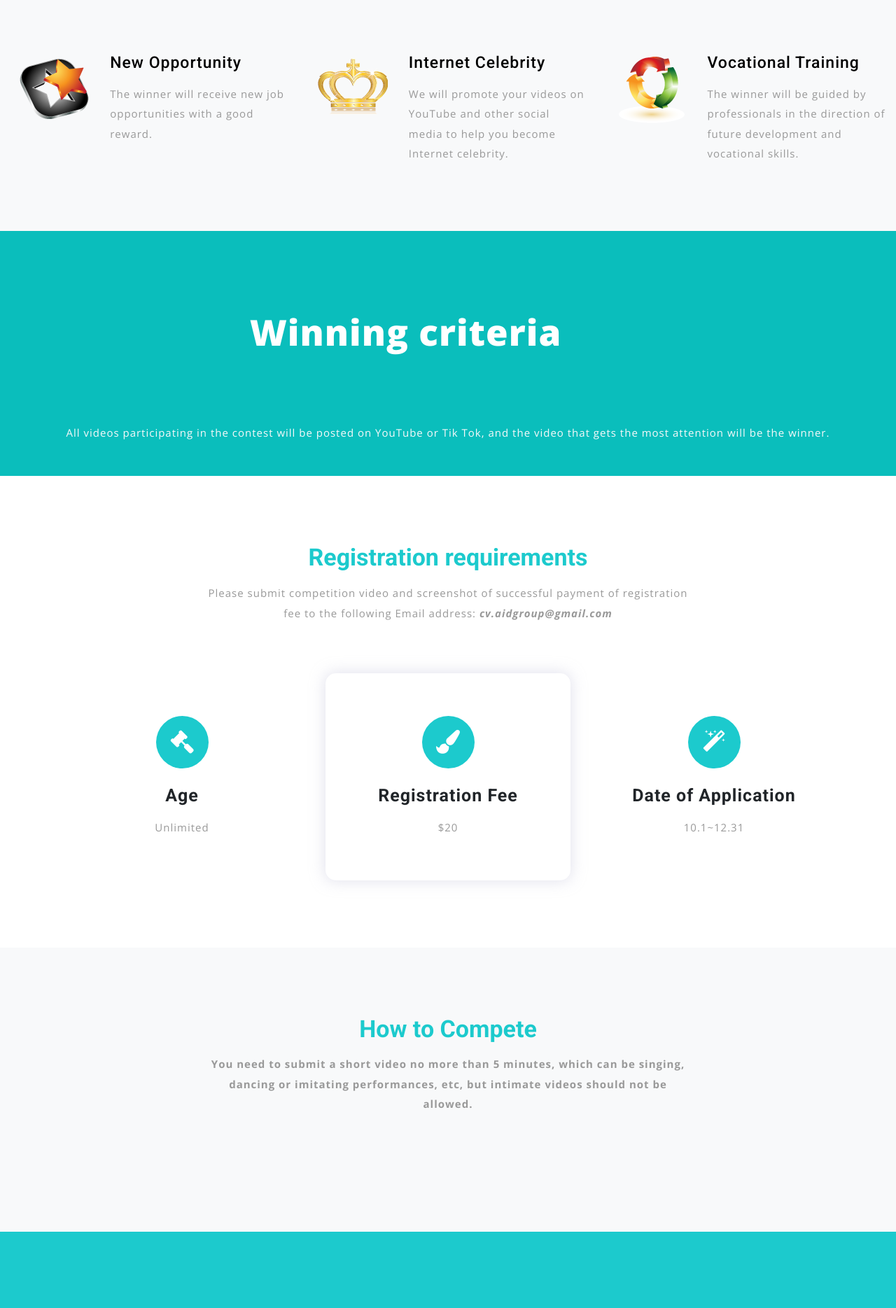
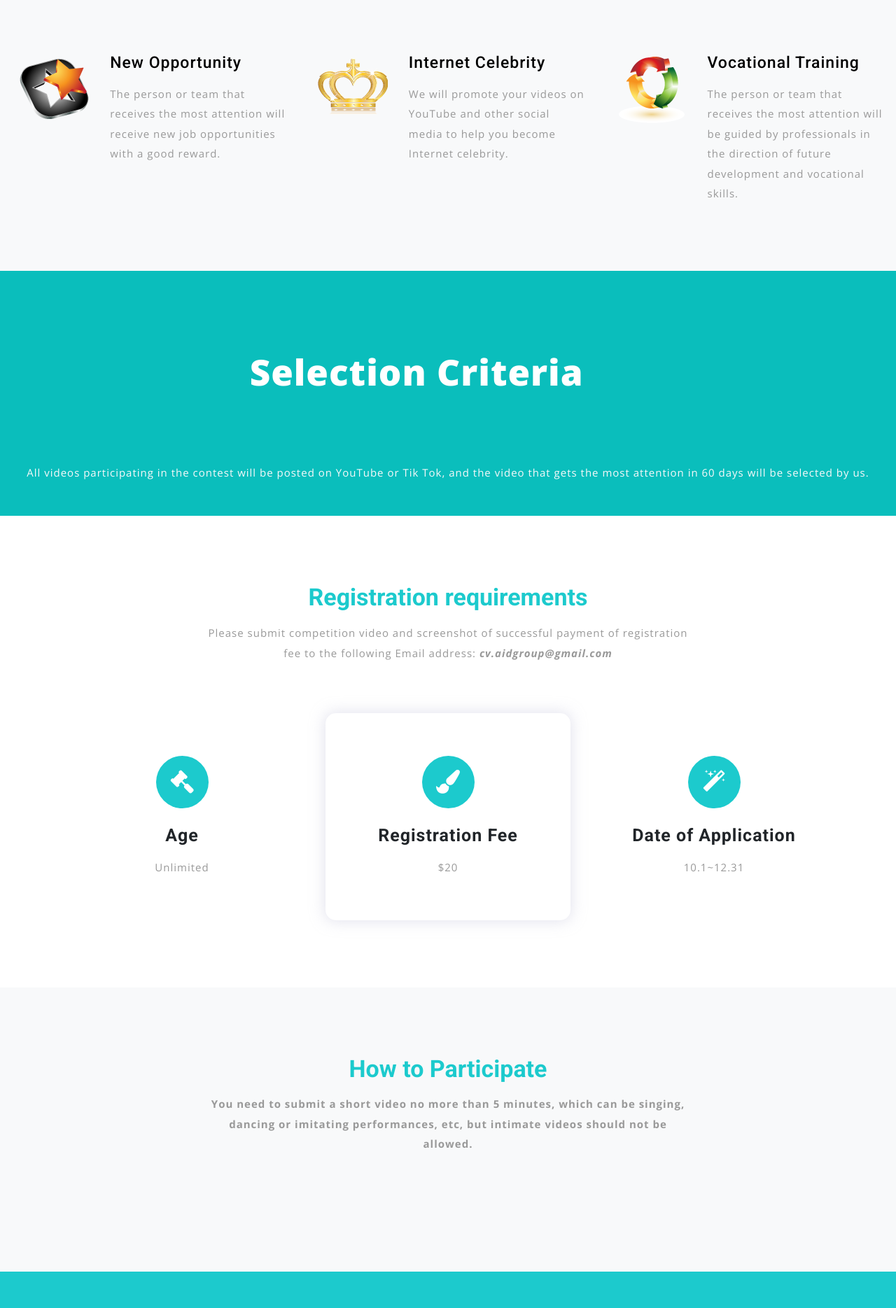
Before and after one commit to qlxsply123/qlxsply123, a plain HTML site: page index.html in a window 1280 px wide. Shown: the part 900-2769 px from the top of the page at 70% size. Drawn offline with nearby package versions, Linux system fonts and the light colour scheme.

Commit message:
Add files via upload

```diff
--- a/index.html
+++ b/index.html
@@ -66,7 +66,7 @@
 						</div>
 					</div>
 					<div class="col-lg-6 style-banner">
-					  <h1 class="text-wh font-weight-bold">Welcome to Our Competition</h1>
+					  <h1 class="text-wh font-weight-bold">Welcome to Our Star DreamWorks</h1>
 					  <p class="mt-sm-4 mt-4 text-li">We are looking for people or teams who are full of vitality and willing to show themselves in front of the camera. Welcome to join us regardless of your age, gender or race. </p>
 					</div>
 				</div>
@@ -86,7 +86,7 @@
 						</div>
 						<div class="col-8 wthree_banner_bottom_grid_right">
 							<h4 class="mb-3">New Opportunity</h4>
-							<p>The winner will receive new job opportunities with a good reward.</p>
+							<p>The person or team that receives the most attention  will receive new job opportunities with a good reward.</p>
 						</div>
 					</div>
 				</div>
@@ -112,7 +112,7 @@
 						</div>
 						<div class="col-8 wthree_banner_bottom_grid_right">
 							<h4 class="mb-3">Vocational Training</h4>
-							<p>The winner will be guided by professionals in the direction of future development and vocational skills.</p>
+							<p>The person or team that receives the most attention  will be guided by professionals in the direction of future development and vocational skills.</p>
 						</div>
 					</div>
 				</div>
@@ -127,7 +127,7 @@
 	<div class="middlesection-w3pvt-lau py-5" id="stats">
 		<div class="container py-xl-5 py-lg-3">
 			<div class="left-build-wthree aboutright-w3pvt-lauwthree">
-			  <p class="counter"> &nbsp; &nbsp; &nbsp; &nbsp; &nbsp; &nbsp; &nbsp; &nbsp; &nbsp; &nbsp;Winning criteria</p>
+			  <p class="counter"> &nbsp; &nbsp; &nbsp; &nbsp; &nbsp; &nbsp; &nbsp; &nbsp; &nbsp; &nbsp;Selection Criteria</p>
 			  <div class="row text-center py-sm-3">
 					<div class="col-md-3 col-6 w3layouts_stats_left w3_counter_grid"> </div>
 
@@ -135,7 +135,7 @@
 				</div>
 			</div>
 		</div>
-		<p class="para-text-w3ls text-center text-li">All videos participating in the contest will be posted on YouTube or Tik Tok, and the video that gets the most attention will be the winner.</p>
+		<p class="para-text-w3ls text-center text-li">All videos participating in the contest will be posted on YouTube or Tik Tok, and the video that gets the most attention in 60 days will be selected by us.</p>
 
 	</div>
 	<!-- //stats section -->
@@ -181,7 +181,7 @@
 	<!-- apps -->
 	<div class="newsletter_right_w3w3pvt-lau bg-li py-5">
 		<div class="container py-xl-5 py-lg-3">
-			<h3 class="tittle text-center text-black font-weight-bold">How to Compete</h3>
+			<h3 class="tittle text-center text-black font-weight-bold">How to Participate</h3>
 			<p class="sub-tittle text-center mt-3 mb-sm-5 mb-4"><strong>You need to submit a short video no more than 5 minutes, which can be singing, dancing or imitating performances, etc, but intimate videos should not be allowed.</strong></p>
 			<ul class="list-unstyled apps-lists text-center mt-sm-5">
 				<li> </li>
@@ -199,7 +199,7 @@
 		<div class="container py-xl-5 py-lg-3">
 			<div class="test-text-w3pvt text-center py-sm-3">
 				<p class="sub-tittle text-wh"><i class="fa fa-quote-left mr-2" aria-hidden="true"></i>
-			  We will contact you through your email address and publish the final list of winners on social media.<i class="fa fa-quote-right ml-2" aria-hidden="true"></i></p>
+			  We will contact you through your email address and publish the final list of the person or team that receives the most attention on social media.<i class="fa fa-quote-right ml-2" aria-hidden="true"></i></p>
 				<h4 class="text-wh font-weight-bold mt-sm-5 mt-4">PayPal: cv.aidgroup@gmail.com</h4>
               <p class="copy-right-grids text-li text-center mt-4">Copyright &copy; 2019.Cpafaith Financial foundation All rights reserved.</p>
                 <a href="#home" class="move-top text-center mt-3"></a>
```
